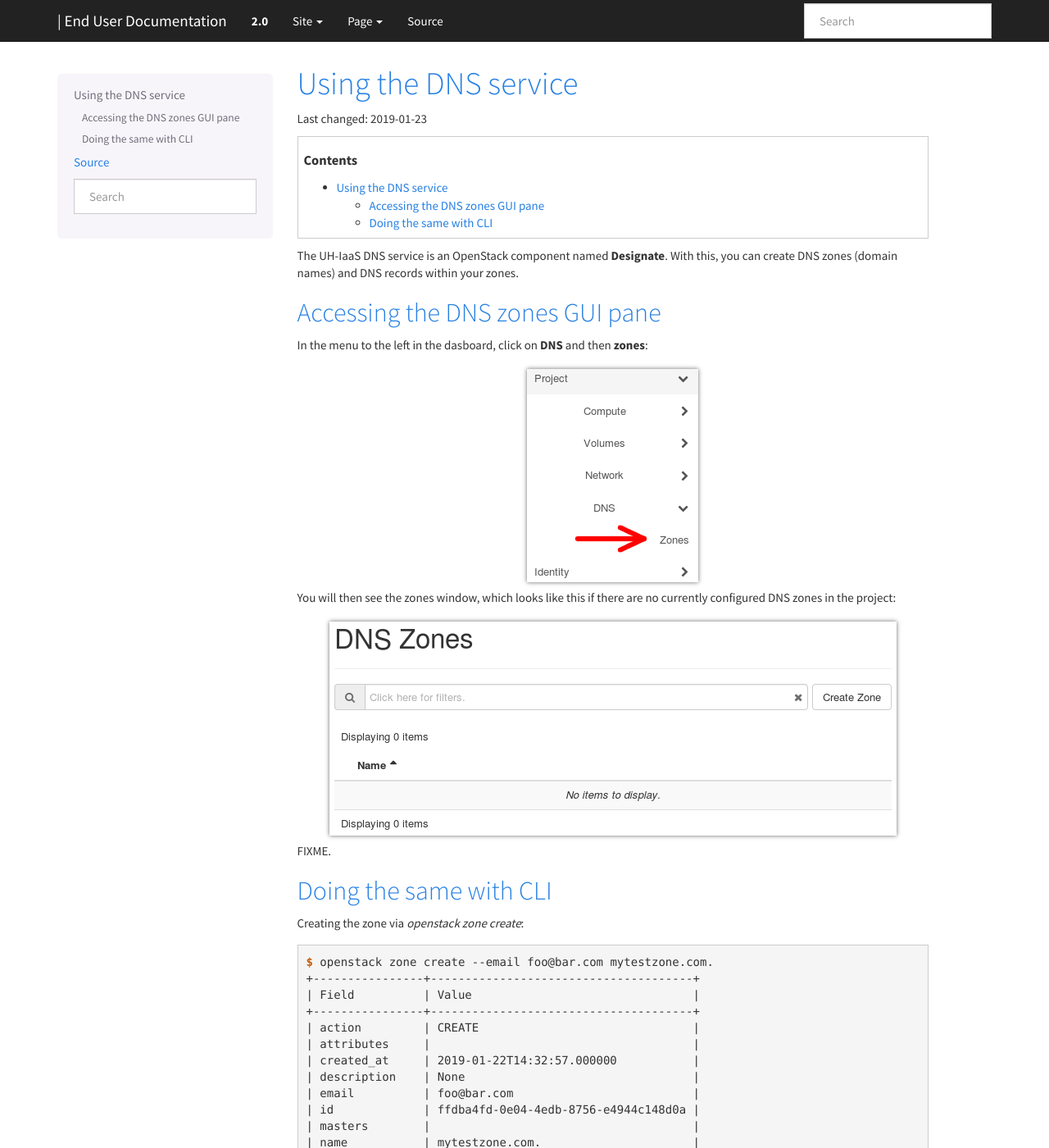
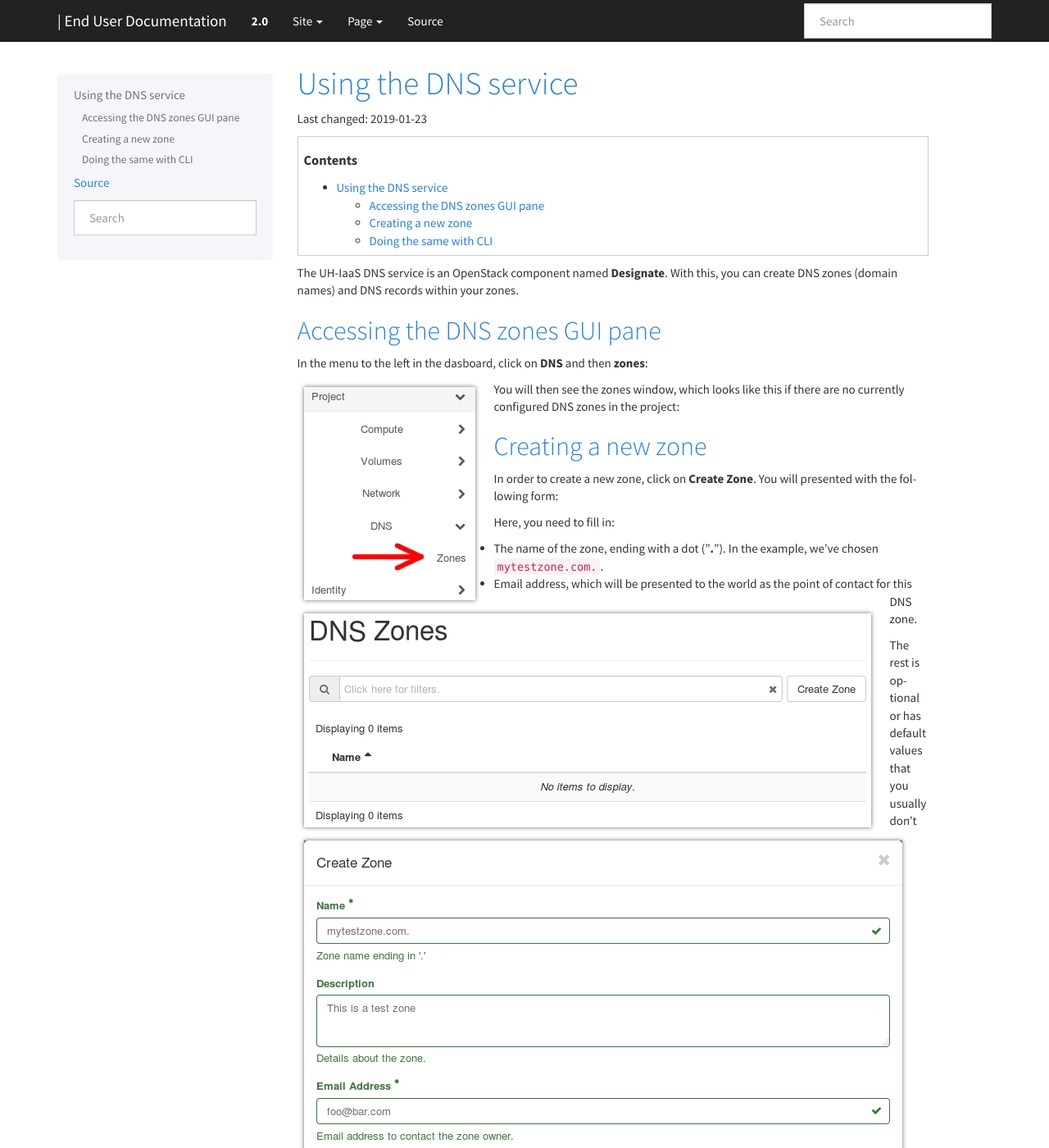
Before and after one commit to norcams/docs-enduser, a Sphinx documentation site: the page built from docs/dns.rst, in a window 1280 px wide and 1400 px high. Shown: the whole window at 82% size. Built offline with Sphinx 7.4.7, drawn with Linux system fonts in a browser that asks for light colours; some of the changed text lies outside the part shown.

Commit message:
designate

```diff
--- a/docs/dns.rst
+++ b/docs/dns.rst
@@ -18,15 +18,40 @@ In the menu to the left in the dasboard, click on **DNS** and
 then **zones**:
 
 .. image:: images/dns-menu-01.png
-   :align: center
+   :align: left
    :alt: Accessing DNS zones menu item
 
 You will then see the zones window, which looks like this if there are
 no currently configured DNS zones in the project:
 
 .. image:: images/dns-zones-01.png
-   :align: center
+   :align: left
    :alt: Empty DNS zones
+
+Creating a new zone
+-------------------
+
+In order to create a new zone, click on **Create Zone**. You will
+presented with the following form:
+
+.. image:: images/dns-create-zone-01.png
+   :align: left
+   :alt: Creating av zone
+
+Here, you need to fill in:
+
+* The name of the zone, ending with a dot ("**.**"). In the example,
+  we've chosen ``mytestzone.com.``.
+* Email address, which will be presented to the world as the point of
+  contact for this DNS zone.
+
+The rest is optional or has default values that you usually don't need
+to adjust unless you know what you're doing. When you're satisfied,
+click **Submit** and the zone will be created:
+
+.. image:: images/dns-create-zone-02.png
+   :align: left
+   :alt: Finished creating a zone
 
 
 FIXME.
```
Also changed, not shown: docs/images/dns-create-zone-01.png (added), docs/images/dns-create-zone-02.png (added).
